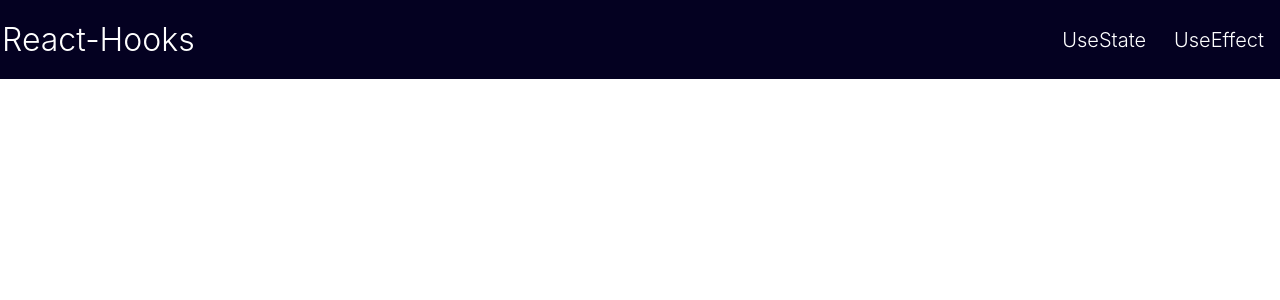
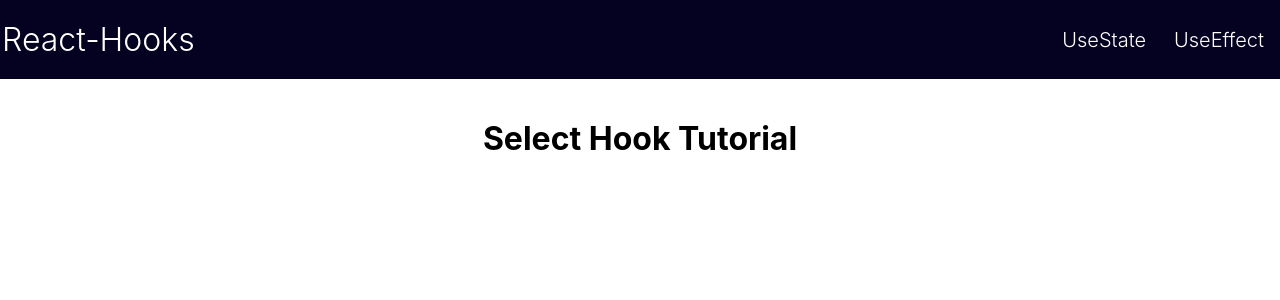
Before and after one commit to DevIdol/react-hooks, a React (Create React App) app: page / in a window 1280 px wide. Shown: the top 300 px of the page. Built offline with nearby package versions, Linux system fonts and the light colour scheme.

Commit message:
useState

```diff
--- a/src/App.js
+++ b/src/App.js
@@ -8,7 +8,19 @@ const App = () => {
     <Router>
       <Routes>
         <Route path="/" element={<NavBar />}>
+          <Route
+            index
+            element={
+              <h1 style={{ textAlign: "center", paddingTop: "40px" }}>
+                Select Hook Tutorial
+              </h1>
+            }
+          />
           <Route path="UseState" element={<UseStateItem />}>
+            <Route
+              index
+              element={<h1 style={{ padding: "30px" }}>Select Example</h1>}
+            />
             <Route path=":usestateId" element={<UseState />} />
           </Route>
           <Route
```
